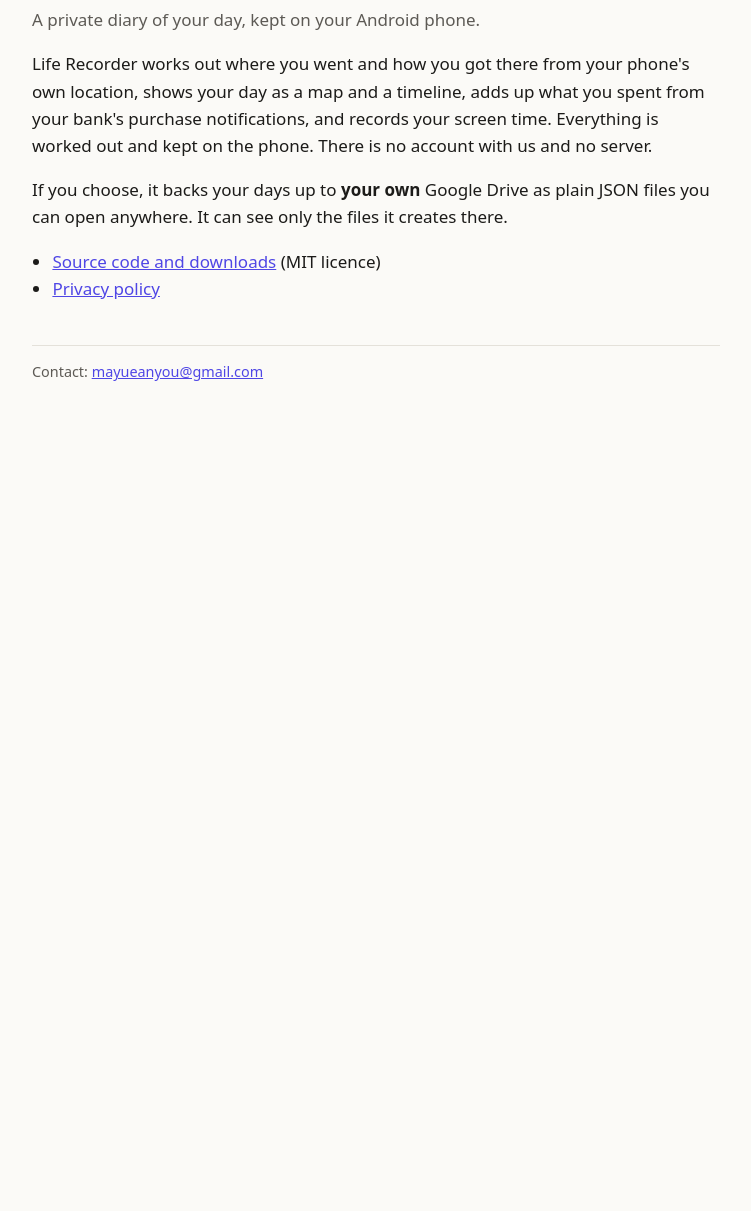
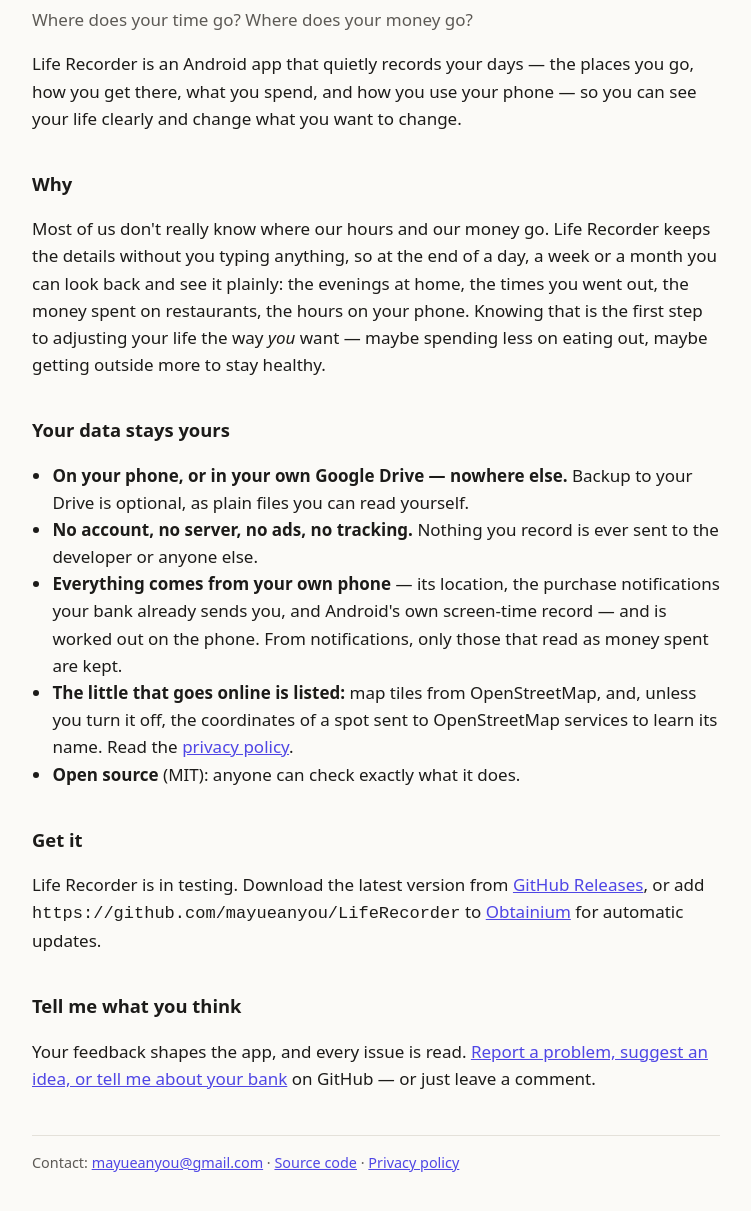
Before and after one commit to mayueanyou/LifeRecorder, a plain HTML site: page docs/index.html in a window 1280 px wide. Shown: the part 89-1300 px from the top of the page, without its empty margins (264-1015 px from the left). Before the commit the page ends 800 px from the top, so only its background shows below. Drawn offline with Linux system fonts and the light colour scheme.

Commit message:
Say what Life Recorder is for, and ask for feedback
The README and home page lead with why the app exists, where data is kept,
and what reaches the internet; issue forms for problems, ideas and banks
whose notifications are not read right, with how to mask a sample.

Co-Authored-By: Claude Opus 5.5 (1M context) <noreply@anthropic.com>

```diff
--- a/docs/index.html
+++ b/docs/index.html
@@ -11,15 +11,37 @@ footer{margin-top:3em;padding-top:1em;border-top:1px solid var(--line);color:var
 </style>
 </head><body><main>
 <h1>Life Recorder</h1>
-<p class="lede">A private diary of your day, kept on your Android phone.</p>
-<p>Life Recorder works out where you went and how you got there from your phone's own location, shows your day as a map and a timeline,
-adds up what you spent from your bank's purchase notifications, and records your screen time. Everything is worked out and kept on the phone.
-There is no account with us and no server.</p>
-<p>If you choose, it backs your days up to <strong>your own</strong> Google Drive as plain JSON files you can open anywhere.
-It can see only the files it creates there.</p>
+<p class="lede">Where does your time go? Where does your money go?</p>
+
+<p>Life Recorder is an Android app that quietly records your days — the places you go, how you get there, what you spend, and how
+you use your phone — so you can see your life clearly and change what you want to change.</p>
+
+<h2>Why</h2>
+<p>Most of us don't really know where our hours and our money go. Life Recorder keeps the details without you typing anything, so
+at the end of a day, a week or a month you can look back and see it plainly: the evenings at home, the times you went out, the money
+spent on restaurants, the hours on your phone. Knowing that is the first step to adjusting your life the way <em>you</em> want — maybe
+spending less on eating out, maybe getting outside more to stay healthy.</p>
+
+<h2>Your data stays yours</h2>
 <ul>
-<li><a href="https://github.com/mayueanyou/LifeRecorder">Source code and downloads</a> (MIT licence)</li>
-<li><a href="privacy.html">Privacy policy</a></li>
+<li><strong>On your phone, or in your own Google Drive — nowhere else.</strong> Backup to your Drive is optional, as plain files you can read yourself.</li>
+<li><strong>No account, no server, no ads, no tracking.</strong> Nothing you record is ever sent to the developer or anyone else.</li>
+<li><strong>Everything comes from your own phone</strong> — its location, the purchase notifications your bank already sends you, and Android's
+own screen-time record — and is worked out on the phone. From notifications, only those that read as money spent are kept.</li>
+<li><strong>The little that goes online is listed:</strong> map tiles from OpenStreetMap, and, unless you turn it off, the coordinates of a spot sent to
+OpenStreetMap services to learn its name. Read the <a href="privacy.html">privacy policy</a>.</li>
+<li><strong>Open source</strong> (MIT): anyone can check exactly what it does.</li>
 </ul>
-<footer>Contact: <a href="mailto:mayueanyou@gmail.com">mayueanyou@gmail.com</a></footer>
+
+<h2>Get it</h2>
+<p>Life Recorder is in testing. Download the latest version from
+<a href="https://github.com/mayueanyou/LifeRecorder/releases/latest">GitHub Releases</a>, or add
+<code>https://github.com/mayueanyou/LifeRecorder</code> to <a href="https://github.com/ImranR98/Obtainium">Obtainium</a> for automatic updates.</p>
+
+<h2>Tell me what you think</h2>
+<p>Your feedback shapes the app, and every issue is read. <a href="https://github.com/mayueanyou/LifeRecorder/issues/new/choose">Report a problem,
+suggest an idea, or tell me about your bank</a> on GitHub — or just leave a comment.</p>
+
+<footer>Contact: <a href="mailto:mayueanyou@gmail.com">mayueanyou@gmail.com</a> ·
+<a href="https://github.com/mayueanyou/LifeRecorder">Source code</a> · <a href="privacy.html">Privacy policy</a></footer>
 </main></body></html>
```
Also changed, not shown: 5 other files.
